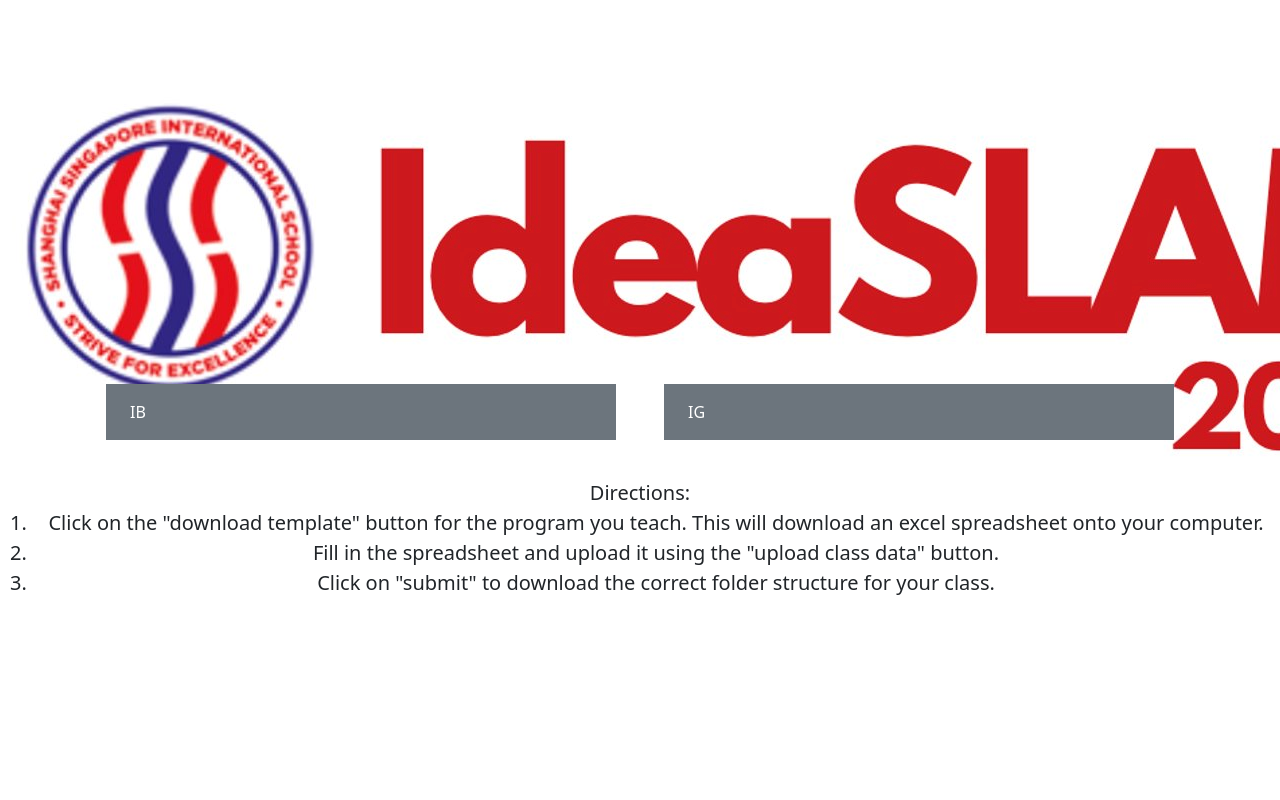
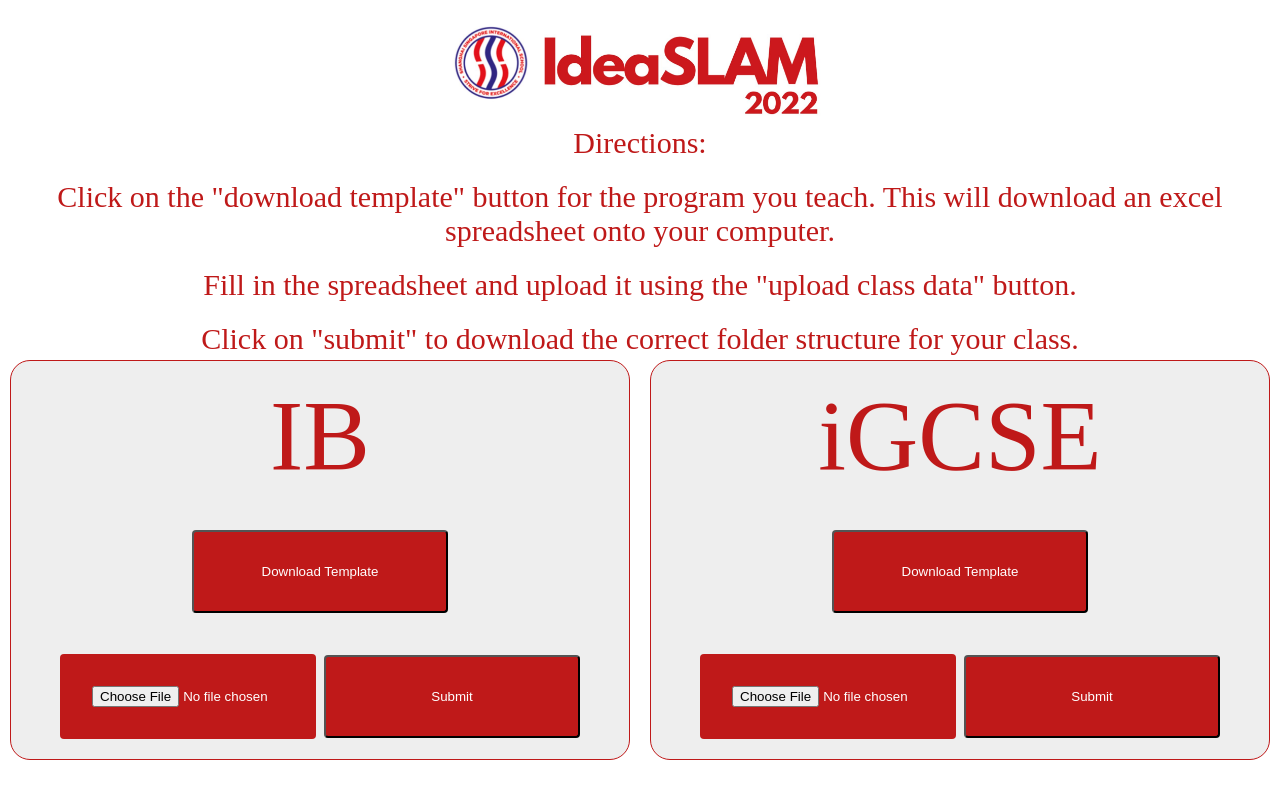
Before and after one commit to teacherIan/IB_IG_class_names, a Node server app: page / in a window 1280 px wide; the page is wider, and only the part inside the window is pictured. Run offline with Node 20, Linux system fonts and the light colour scheme.

Commit message:
Visual Updates

```diff
--- a/public/index.html
+++ b/public/index.html
@@ -8,8 +8,7 @@
     <link rel="stylesheet" href="style.css">
     <link rel="icon" type="image/x-icon" href="./icon-fixed-white-close.png">
     <!-- CSS only -->
-    <link href="https://cdn.jsdelivr.net/npm/bootstrap@5.2.0-beta1/dist/css/bootstrap.min.css" rel="stylesheet"
-        integrity="sha384-0evHe/X+R7YkIZDRvuzKMRqM+OrBnVFBL6DOitfPri4tjfHxaWutUpFmBp4vmVor" crossorigin="anonymous">
+
     <title>Idea Slam</title>
 
 </head>
@@ -29,27 +28,32 @@
 
     </div>
 
-    <!--
+
     <div class="container">
         <div class="left-side inner-flex">
             <div class="inner-header">
                 IB
             </div>
 
+            <div>
+
                 <div class="template-button">
                     <a href="./IB_Template.xlsx" download>
-                    <button href="./IB_Template.xlsx" download class="button-82-pushable" role="button"><span
-                            class="button-82-shadow"></span><span class="button-82-edge"></span><span
-                            class="button-82-front text">Download Template
-                        </span></button>
+                        <input type="submit" value="Download Template">
+                        </input>
                     </a>
                 </div>
-
+            </div>
+            <div>
 
                 <form action="/downloadIB" enctype='multipart/form-data' method="post">
+
                     <input type="file" name="myFile" id="">
+
                     <input type="submit">
                 </form>
+            </div>
+
 
         </div>
         <div class="right-side inner-flex">
@@ -57,12 +61,11 @@
                 iGCSE
             </div>
             <div class="template-button">
-                <a href="./IB_Template.xlsx" download>
-                    <button href="./IB_Template.xlsx" download class="button-82-pushable" role="button"><span
-                            class="button-82-shadow"></span><span class="button-82-edge"></span><span
-                            class="button-82-front text">Download Template
-                        </span></button>
+                <a href="./iG_Template.xlsx" download>
+                    <input type="submit" value="Download Template">
+                    </input>
                 </a>
+
             </div>
 
             <form action="/downloadiGCSE" enctype='multipart/form-data' method="post">
@@ -73,22 +76,7 @@
 
         </div>
 
-    </div> -->
-
-
-    <div class="container">
-        <div class="row gx-5 px-4 m-6">
-            <div class="col p-3 m-4 bg-secondary text-white gx-5 px-4">
-                IB
     </div>
-            <div class="col p-3 m-4 bg-secondary text-white gx-5 px-4">
-                IG
-            </div>
-
-        </div>
-    </div>
-
-
 
 
 </body>
--- a/public/style.css
+++ b/public/style.css
@@ -1,4 +1,4 @@
-/* * {
+ * {
      margin: 0;
      padding: 0;
      box-sizing: border-box;
@@ -13,7 +13,7 @@
 
  }
 
-.template-button {}
+
 
  .header {
      width: 100vw;
@@ -31,13 +31,15 @@
 
  .inner-flex {
      width: 50%;
-    border: 30px rgb(191, 25, 25) ridge;
-    border-radius: 100px;
+     border: 1px rgb(191, 25, 25) solid;
+     background-color: #eee;
+     border-radius: 20px;
      height: 100%;
      display: flex;
      justify-content: space-around;
      align-items: center;
      flex-direction: column;
+     margin: 10px;
  }
 
  .container {
@@ -63,128 +65,40 @@
      margin: 20px;
  }
 
-/* a {
-    display: flex;
-    justify-content: center;
-    align-items: center;
-    text-align: center;
+ .template-button {
+     height: max-content;
+     width: fit-content;
+     display: grid;
+     place-content: center;
+ }
+
+ .btn {
+     display: grid;
+     place-content: center;
+     text-decoration: none;
      color: white;
-    width: 150px;
-    height: 100px;
      background-color: rgb(191, 25, 25);
-    border-radius: 10px;
-    font-style: normal;
-    text-decoration: none;
-    font-size: 30px;
+     width: 100%;
+     height: 100%;
+     padding: 2em;
 
-} */
+     box-shadow: 2px 2px 2px 2px black;
 
 
+ }
 
 
-
-/* CSS */
-
-/*
-.button-82-pushable {
-    position: relative;
-    border: none;
-    background: transparent;
-    padding: 8px 2px 8px 2px;
+ input[type=button],
+ input[type=submit],
+ input[type=reset],
+ input[type=file] {
+     background-color: rgb(191, 25, 25);
+     color: white;
+     padding: 32px 32px;
+     text-decoration: none;
+     margin: 4px 2px;
      cursor: pointer;
-    outline-offset: 4px;
-    transition: filter 250ms;
-    user-select: none;
-    -webkit-user-select: none;
-    touch-action: manipulation;
+     border-radius: 4px;
+     width: 20vw;
+     text-align: center;
  }
-
-.button-82-shadow {
-    position: absolute;
-    top: 0;
-    left: 0;
-    width: 100%;
-    height: 100%;
-    border-radius: 12px;
-    background: hsl(0deg 0% 0% / 0.25);
-    will-change: transform;
-    transform: translateY(2px);
-    transition:
-        transform 600ms cubic-bezier(.3, .7, .4, 1);
-}
-
-.button-82-edge {
-    position: absolute;
-    top: 0;
-    left: 0;
-    width: 100%;
-    height: 100%;
-    border-radius: 12px;
-    background: linear-gradient(to left,
-            hsl(340deg 100% 16%) 0%,
-            hsl(340deg 100% 32%) 8%,
-            hsl(340deg 100% 32%) 92%,
-            hsl(340deg 100% 16%) 100%);
-}
-
-.button-82-front {
-    display: block;
-    position: relative;
-    padding: 20px 27px;
-    border-radius: 12px;
-    font-size: 1.1rem;
-    color: white;
-    background: rgb(191, 25, 25);
-    will-change: transform;
-    transform: translateY(-4px);
-    transition:
-        transform 600ms cubic-bezier(.3, .7, .4, 1);
-}
-
-@media (min-width: 768px) {
-    .button-82-front {
-        font-size: 1.25rem;
-        padding: 12px 42px;
-    }
-}
-
-.button-82-pushable:hover {
-    filter: brightness(110%);
-    -webkit-filter: brightness(110%);
-}
-
-.button-82-pushable:hover .button-82-front {
-    transform: translateY(-6px);
-    transition:
-        transform 250ms cubic-bezier(.3, .7, .4, 1.5);
-}
-
-.button-82-pushable:active .button-82-front {
-    transform: translateY(-2px);
-    transition: transform 34ms;
-}
-
-.button-82-pushable:hover .button-82-shadow {
-    transform: translateY(4px);
-    transition:
-        transform 250ms cubic-bezier(.3, .7, .4, 1.5);
-}
-
-.button-82-pushable:active .button-82-shadow {
-    transform: translateY(1px);
-    transition: transform 34ms;
-}
-
-.button-82-pushable:focus:not(:focus-visible) {
-    outline: none;
-} */
-
-
-.header {
-    width: 100vw;
-    font-size: 20px;
-    align-items: center;
-    text-align: center;
-    height: 45vh;
-
-}
--- a/server.js
+++ b/server.js
@@ -8,6 +8,8 @@
 const readXlsxFile = require('read-excel-file/node');
 const PDFDocument = require('pdfkit');
 const archiver = require('archiver');
+
+PDFDocument.setMaxListeners(0);
 
 //frontend assets all in the public folder
 app.use(express.static(path.join(__dirname, 'public')));
@@ -87,7 +89,7 @@
 });
 
 //iGCSE
-app.post('/downloadIB', upload.single('myFile'), (request, response) => {
+app.post('/downloadiGCSE', upload.single('myFile'), (request, response) => {
   let doc = new PDFDocument();
   //archive
   var output = fs.createWriteStream('./myClass.zip');
```
Also changed, not shown: views/finished.ejs (deleted, +0 -56 lines), 1 other file. Lines whose indentation alone changed are shown as unchanged.
